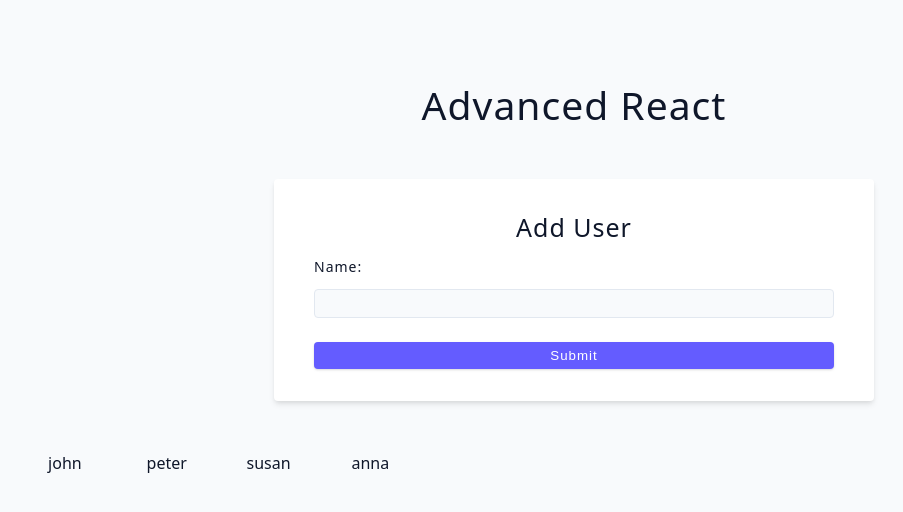
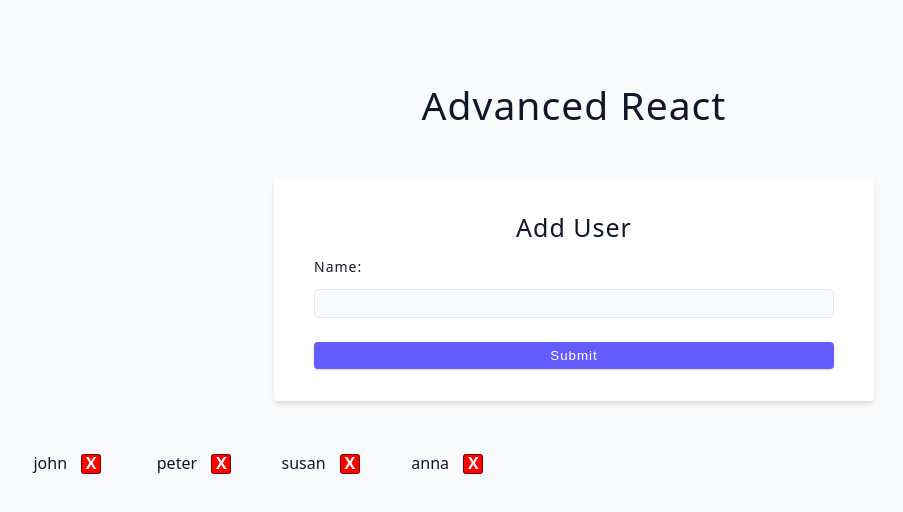
Before and after one commit to vsbron/course-all-in-one-2025, a React (Vite) app in the folder 03-advanced-react/: page / in a window 1280 px wide. Shown: the top 512 px of the page, without its empty margins (66-969 px from the left). Built offline with nearby package versions, Linux system fonts and the light colour scheme.

Commit message:
03-advanced-react - Complete the user challenge with controlled inputs - enhanced version. With user removal option

```diff
--- a/03-advanced-react/src/tutorial/06-forms/02-user-challenge.jsx
+++ b/03-advanced-react/src/tutorial/06-forms/02-user-challenge.jsx
@@ -8,11 +8,17 @@ const UserChallenge = () => {
   const [users, setUsers] = useState(data);
   const [id, setId] = useState(5);
 
+  // Create form submit handler
   const handleFormSubmit = (e) => {
     e.preventDefault();
     setUsers((d) => [...d, { name: name, id: id }]);
     setName("");
-    setId((i) => i++);
+    setId((id) => id + 1);
+  };
+
+  // Create remove user handler
+  const removeUser = (id) => {
+    setUsers((us) => us.filter((user) => user.id !== id));
   };
 
   return (
@@ -41,10 +47,31 @@ const UserChallenge = () => {
         style={{
           display: "grid",
           gridTemplateColumns: "repeat(auto-fill, minmax(100px, 1fr))",
+          gap: "20px",
         }}
       >
         {users.map((user) => (
-          <li key={user.id}>{user.name}</li>
+          <li key={user.id}>
+            {user.name}{" "}
+            <span
+              style={{
+                background: "red",
+                color: "white",
+                display: "inline-block",
+                fontWeight: "700",
+                lineHeight: "1",
+                width: "20px",
+                height: "20px",
+                marginLeft: "10px",
+                cursor: "pointer",
+                border: "rgba(0,0,0,.5) 1px solid",
+                borderRadius: "3px",
+              }}
+              onClick={() => removeUser(user.id)}
+            >
+              X
+            </span>
+          </li>
         ))}
       </ul>
     </div>
```
